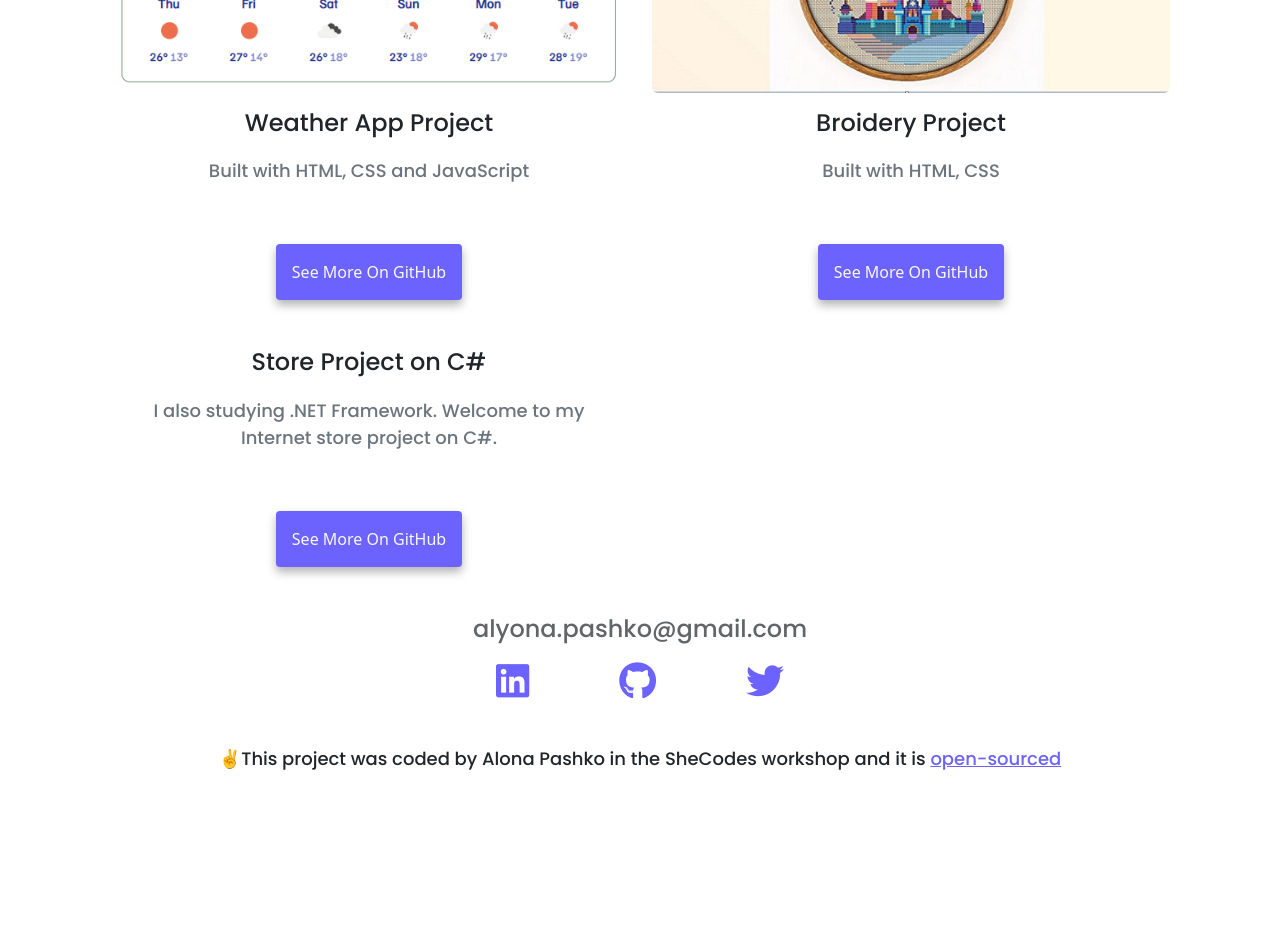
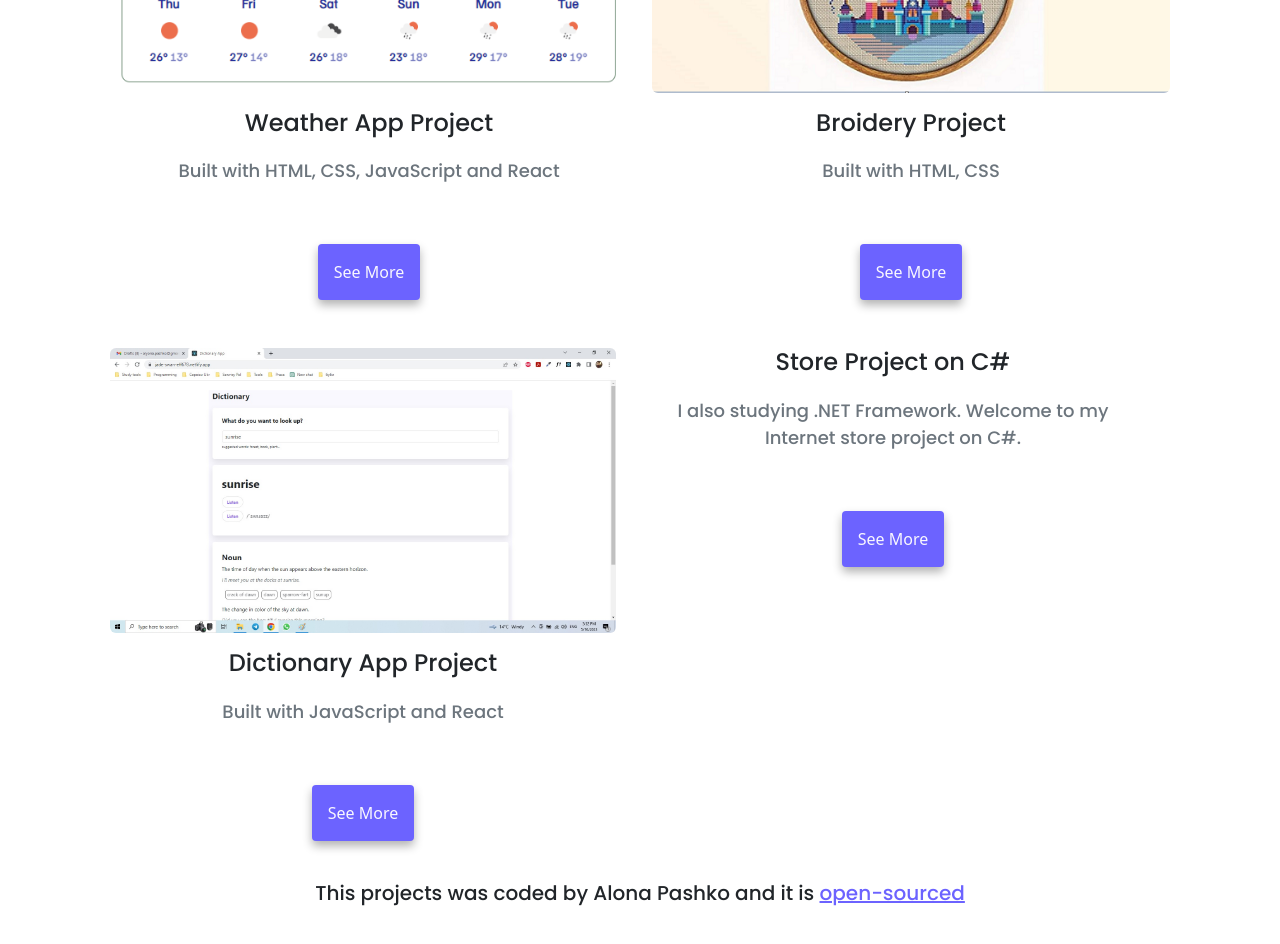
Before and after one commit to AlonaPashko/my-self-presentation-webpage, a plain HTML site: page pages/works.html in a window 1280 px wide. Shown: the part 540-1484 px from the top of the page. Before the commit the page ends 1432 px from the top, so only its background shows below. Drawn offline with nearby package versions, Linux system fonts and the light colour scheme.

Commit message:
edit works page

```diff
--- a/pages/works.html
+++ b/pages/works.html
@@ -4,7 +4,7 @@
     <meta charset="UTF-8" />
     <meta http-equiv="X-UA-Compatible" content="IE=edge" />
     <meta name="viewport" content="width=device-width, initial-scale=1.0">
-    <meta name="description" content="About Alona Pashko, a front-end developer based in Europe">
+    <meta name="description" content="About Alona Pashko, a trainee dev etc">
     <title>Pashko-works</title>
     <link rel="stylesheet" href="https://cdn.jsdelivr.net/npm/bootstrap@5.2.0/dist/css/bootstrap.min.css" />
     <link rel="preconnect" href="https://fonts.googleapis.com">
@@ -17,14 +17,14 @@
   <body>
     <div class="container">
       <nav class="d-flex justify-content-between">
-        <a href="/" title="Homepage">
-          <img src="/images/logo-she-codes.png" class="logo d-none d-lg-block" alt="logo SheCodes workshops">
-        </a>
         <ul>
           <li>
             <a href="/" title="Home page"> Home</a>
             </li>
           <li><a href="/pages/about.html" title="About Alona"> About</a>
+            </li>
+            <li>
+              <a href="/pages/courses.html" title="Alona's courses">Courses</a>
             </li>
           <li class="active">
             <a href="/pages/works.html" title="Alona's work"> Works</a>
@@ -43,9 +43,9 @@
 <img src="/images/weather-app-1.png" class="img-fluid mb-3 rounded" alt="weather-app preview">
 <h4 class="text-center m-0">Weather App Project</h4>
 <p class="text-center text-muted">
-Built with HTML, CSS and JavaScript
+Built with HTML, CSS, JavaScript and React
 </p>
-<a href="https://github.com/AlonaPashko/my-weather-app" target="_blank" title="weather app" class="btn primary-link">See more on GitHub</a>
+<a href="https://peppy-cascaron-f1e845.netlify.app/" target="_blank" title="weather app" class="btn primary-link">See more</a>
  </div>
         <div class="col-md-6 mt-md-0 mt-5">
           <img src="/images/broidery-page.png" class="img-fluid mb-3 rounded" alt="broidery-page preview">
@@ -53,25 +53,31 @@ Built with HTML, CSS and JavaScript
           <p class="text-center text-muted">
           Built with HTML, CSS
           </p>
-          <a href="https://github.com/AlonaPashko/static-website-broidery-page" target="_blank" class="btn primary-link" title="embroidery page">See more on GitHub</a>
+          <a href="/pages/broidery-page.html/" target="_blank" class="btn primary-link" title="embroidery page">See more</a>
+            </div>
+            <div class="row">
+               <div class="col-md-6 mt-5">
+                <img src="/images/dict-screen.jpg" class="img-fluid mb-3 rounded" alt="dict-app preview">
+                <h4 class="text-center m-0">Dictionary App Project</h4>
+                <p class="text-center text-muted">
+                Built with JavaScript and React
+                </p>
+                <a href="https://jade-swan-eff678.netlify.app/" target="_blank" title="weather app" class="btn primary-link">See more</a>
                  </div>
                  <div class="col-md-6 mt-5">
                   <h4 class="text-center m-0">Store Project on C#</h4>
                   <p class="text-center text-muted">
                  I also studying .NET Framework. Welcome to my Internet store project on C#.
                   </p>
-              <a href="https://github.com/AlonaPashko/CampRestart/tree/master/Task%201%2C2%2C%208_3" target="_blank" title="store project" class="btn primary-link">See more on GitHub</a>
+                  <a href="https://github.com/AlonaPashko/Store" target="_blank" title="store project" class="btn primary-link">See more</a>
+                   </div>
             </div>
           </div>
       </div>
       <footer class="container">
-        <h3 class="mt-5">alyona.pashko@gmail.com</h3>
-          <a href="https://www.linkedin.com/in/alona-pashko/" target="_blank" title="LinkedIn Profile"><i class="fa-brands fa-linkedin"></i></a>
-          <a href="https://github.com/AlonaPashko" target="_blank" title="GitHub Profile"><i class="fa-brands fa-github"></i></a>
-        <a href="https://twitter.com/AlyonaPashko" title="Twitter"><i class="fa-brands fa-twitter"></i></a>
-        <p class="mt-3">✌This project was coded by Alona Pashko in the SheCodes workshop and it is
+        <h5 class="mt-3">This projects was coded by Alona Pashko and it is
           <a href="https://github.com/AlonaPashko/my-self-presentation-webpage" class="p-0 project-link" target="_blank" title="Git Hub">open-sourced</a>
-        </p>
+        </h5>
       </footer>
     </div>
      </body>
```
Also changed, not shown: images/dict-screen.jpg (added). Lines whose indentation alone changed are shown as unchanged.
